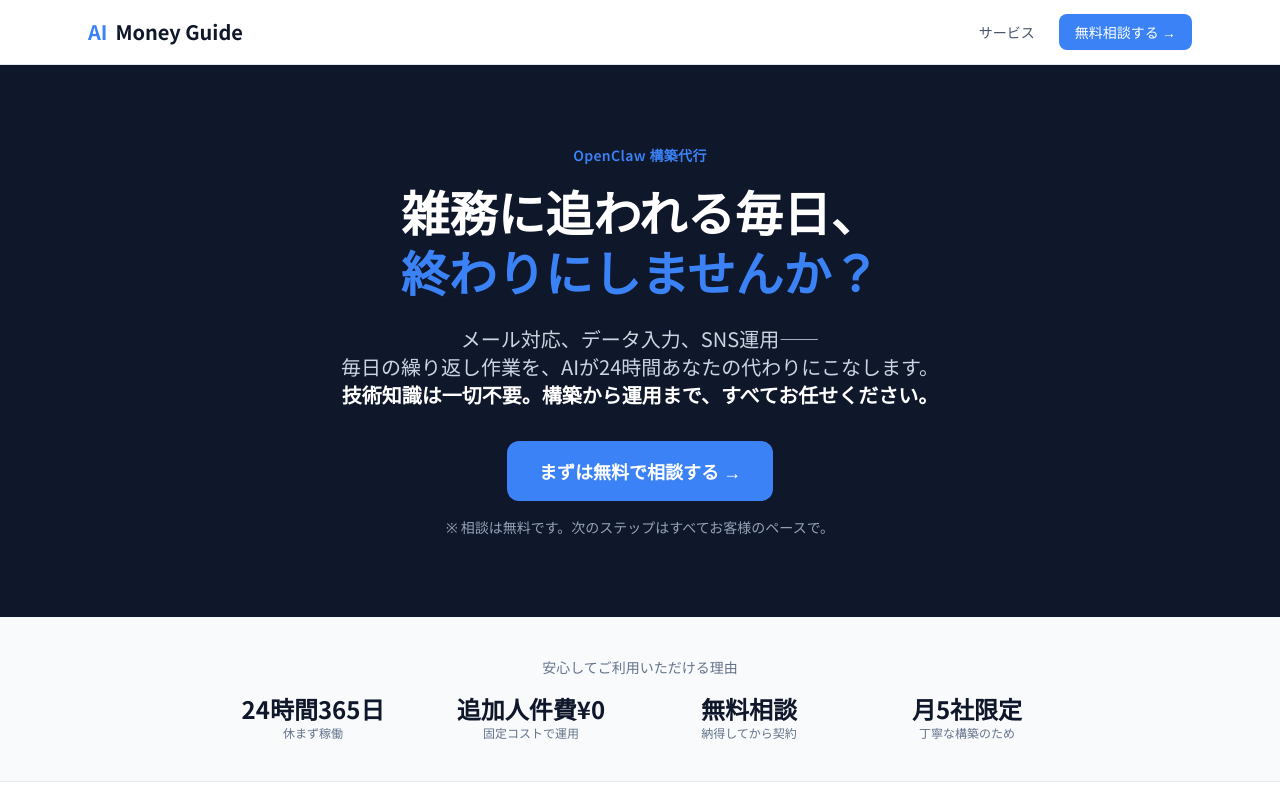
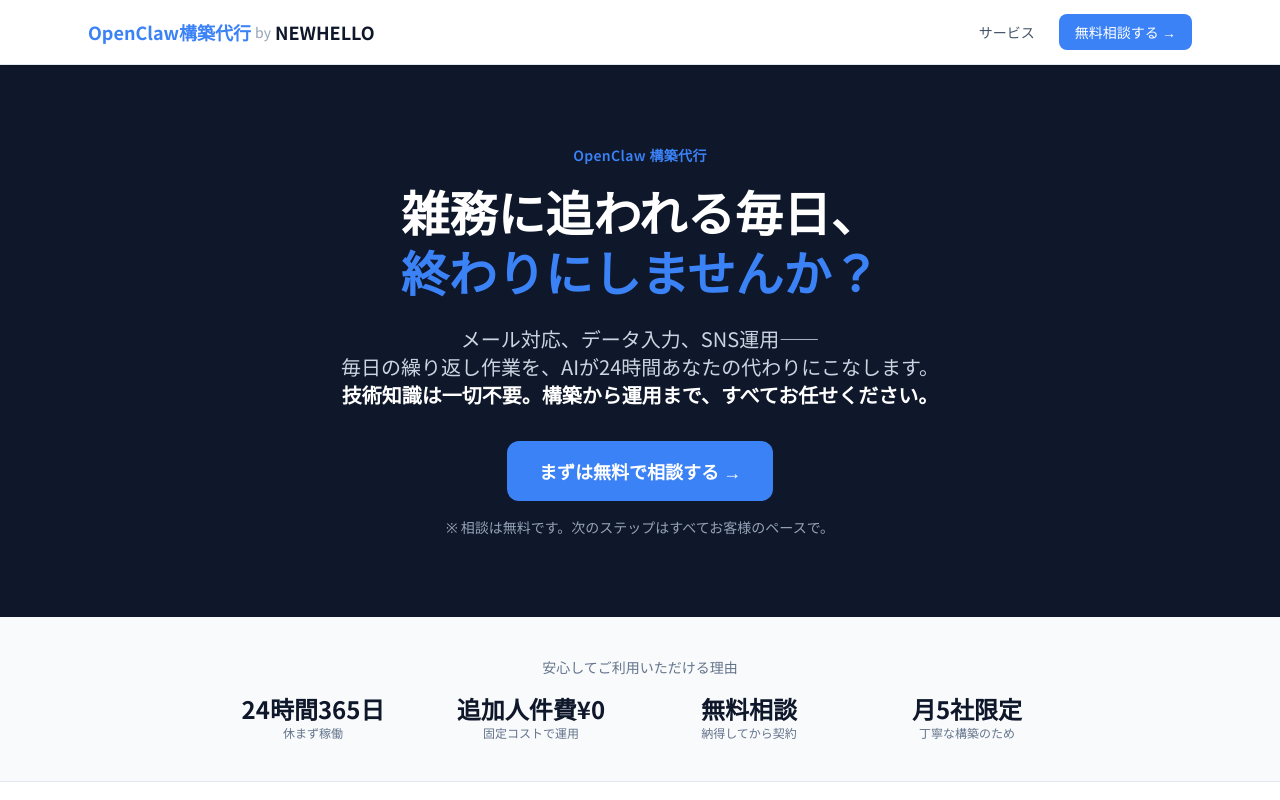
Before and after one commit to sntkmtnb/aimoneyguide, a Next.js app: page /services in a window 1280 px wide. Shown: the top 800 px of the page. Built offline with nearby package versions, Linux system fonts and the light colour scheme.

Commit message:
Rebrand to 'OpenClaw構築代行 by NEWHELLO' across all pages

```diff
--- a/src/app/layout.tsx
+++ b/src/app/layout.tsx
@@ -6,11 +6,11 @@
 export const metadata: Metadata = {
   metadataBase: new URL('https://ai-money-guide.com'),
   title: {
-    default: 'AI Money Guide — OpenClaw構築代行',
-    template: '%s | AI Money Guide',
+    default: 'OpenClaw構築代行 by NEWHELLO | AIエージェント開発',
+    template: '%s | OpenClaw構築代行 by NEWHELLO',
   },
   description:
-    'OpenClawであなた専用のAIエージェントを構築。Discord/LINE/メール連携、業務自動化、カスタムアシスタント。構築から運用まで全部やります。',
+    'NEWHELLOのOpenClaw構築代行。あなた専用のAIエージェントを構築。Discord/LINE/メール連携、業務自動化。構築から運用まで全部やります。',
   keywords: [
     'OpenClaw',
     'AIエージェント',
--- a/src/app/legal/tokushoho/page.tsx
+++ b/src/app/legal/tokushoho/page.tsx
@@ -30,6 +30,10 @@
           <div>
             <p className="font-semibold text-gray-900 mb-1">メールアドレス</p>
             <p>お問い合わせフォームよりご連絡ください</p>
+          </div>
+          <div>
+            <p className="font-semibold text-gray-900 mb-1">サービス名</p>
+            <p>OpenClaw構築代行 by NEWHELLO</p>
           </div>
           <div>
             <p className="font-semibold text-gray-900 mb-1">販売URL</p>
--- a/src/app/services/page.tsx
+++ b/src/app/services/page.tsx
@@ -2,9 +2,9 @@
 import ContactForm from '@/components/ContactForm';
 
 export const metadata: Metadata = {
-  title: 'OpenClaw構築代行 | AIエージェント開発',
+  title: 'OpenClaw構築代行 by NEWHELLO | AIエージェント開発',
   description:
-    'OpenClawであなた専用のAIエージェントを構築。Discord/LINE/メール連携、業務自動化。構築から運用まで全部やります。',
+    'NEWHELLOのOpenClaw構築代行。あなた専用のAIエージェントを構築。Discord/LINE/メール連携、業務自動化。構築から運用まで全部やります。',
 };
 
 const services = [
@@ -487,7 +487,7 @@
         <div className="max-w-3xl mx-auto px-4 sm:px-6">
           <h2 className="text-lg font-bold mb-6 text-center">運営者情報</h2>
           <div className="bg-white rounded-xl border border-gray-200 p-6 text-sm text-gray-600 space-y-2">
-            <p><span className="font-semibold text-gray-800">サービス名：</span>AI Money Guide</p>
+            <p><span className="font-semibold text-gray-800">サービス名：</span>OpenClaw構築代行 by NEWHELLO</p>
             <p><span className="font-semibold text-gray-800">運営：</span>NEWHELLO（<a href="https://newhello.jp/" target="_blank" rel="noopener noreferrer" className="text-primary hover:underline">https://newhello.jp/</a>）</p>
             <p><span className="font-semibold text-gray-800">お問い合わせ：</span>上記フォームよりお願いします</p>
             <p><span className="font-semibold text-gray-800">X（Twitter）：</span><a href="https://x.com/ai_money_guide" target="_blank" rel="noopener noreferrer" className="text-primary hover:underline">@ai_money_guide</a></p>
--- a/src/components/Footer.tsx
+++ b/src/components/Footer.tsx
@@ -8,7 +8,7 @@
           {/* Brand */}
           <div>
             <Link href="/services" className="text-xl font-bold text-white">
-              <span className="text-primary">AI</span> Money Guide
+              <span className="text-primary">OpenClaw構築代行</span> <span className="text-gray-400 text-sm font-normal">by</span> NEWHELLO
             </Link>
             <p className="mt-3 text-sm text-gray-400">
               OpenClawでAIエージェントを構築。あなたの業務を24時間自動化します。
@@ -37,7 +37,7 @@
         </div>
 
         <div className="mt-12 pt-8 border-t border-gray-700 text-center text-sm text-gray-500">
-          <p>© {new Date().getFullYear()} AI Money Guide. All rights reserved.</p>
+          <p>© {new Date().getFullYear()} NEWHELLO. All rights reserved.</p>
         </div>
       </div>
     </footer>
--- a/src/components/Header.tsx
+++ b/src/components/Header.tsx
@@ -11,9 +11,10 @@
       <div className="max-w-6xl mx-auto px-4 sm:px-6">
         <div className="flex items-center justify-between h-16">
           {/* Logo */}
-          <Link href="/services" className="flex items-center gap-2 font-bold text-xl">
-            <span className="text-primary">AI</span>
-            <span className="text-navy">Money Guide</span>
+          <Link href="/services" className="flex items-center gap-1 font-bold text-lg">
+            <span className="text-primary">OpenClaw構築代行</span>
+            <span className="text-gray-400 text-sm font-normal">by</span>
+            <span className="text-navy">NEWHELLO</span>
           </Link>
 
           {/* Desktop Nav */}
```
